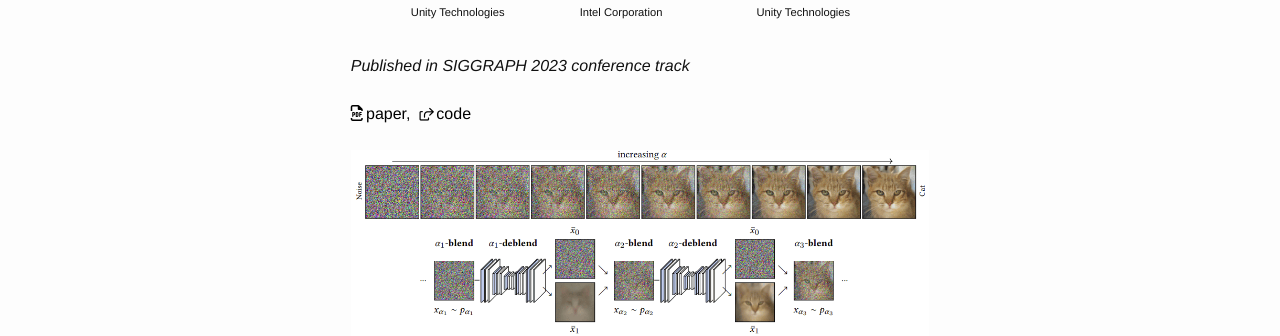
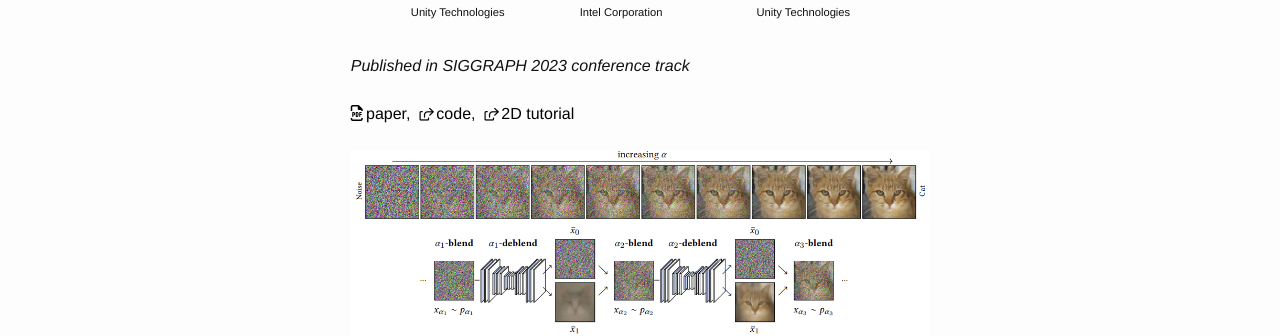
Before and after one commit to ggx-research/ggx-research.github.io, a Jekyll site: the page built from _posts/2023-05-10-publication-iadb.md, in a window 1280 px wide and 900 px high. Shown: the part 197-533 px from the top of the window. Built offline with Jekyll 4.4.1, drawn with Linux system fonts in a browser that asks for light colours.

Commit message:
iadb blog post: link to 2D toy example

```diff
--- a/_posts/2023-05-10-publication-iadb.md
+++ b/_posts/2023-05-10-publication-iadb.md
@@ -17,6 +17,7 @@ thumbnail: "/images/thumbnails/publication_2023_iadb.png"
 materials: [
     { type: "document", name: "paper", url: "https://arxiv.org/abs/2305.03486" },
     { type: "url", name: "code", url: "https://github.com/tchambon/IADB" },
+    { type: "url", name: "2D tutorial", url: "https://tchambon.github.io/posts/iadb-2D/" }
 ]
 ---
 
```
